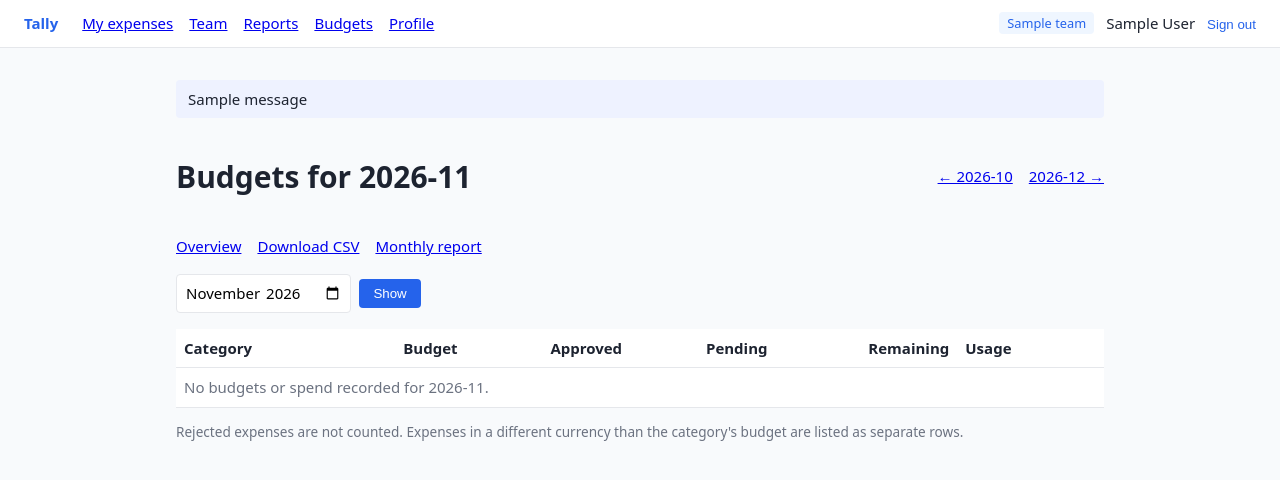
After one commit to mayawissotzky/bench-python-flask, a Flask app: page /budgets/ in a window 1280 px wide. The commit adds this page. Shown: the top 480 px of the page. Run offline with Flask 3, Linux system fonts and the light colour scheme; a user stored in the database is signed in; tables that the repository leaves empty hold one stand-in row (values such as "Sample post"); one stand-in notice (Sample message) is shown.

Commit message:
feat(budgets): monthly per-category team budgets with usage tracking

```diff
--- a/tally/__init__.py
+++ b/tally/__init__.py
@@ -11,6 +11,7 @@ def create_app(config_object="tally.config.Config"):
     login_manager.init_app(app)
 
     from . import api, auth, expenses, exports, profile
+    from .budgets import bp as budgets_bp
     from .cli import register_commands
     from .reports.routes import bp as reports_bp
     from .services.formatting import format_amount, team_badge
@@ -23,6 +24,7 @@ def create_app(config_object="tally.config.Config"):
     app.register_blueprint(profile.bp)
     app.register_blueprint(api.bp)
     app.register_blueprint(exports.bp)
+    app.register_blueprint(budgets_bp)
 
     app.jinja_env.globals["team_badge"] = team_badge
     app.jinja_env.filters["money"] = format_amount
--- /dev/null
+++ b/tally/budgets/__init__.py
@@ -0,0 +1,14 @@
+from flask import Blueprint, redirect, url_for
+from flask_login import current_user, login_required
+
+bp = Blueprint("budgets", __name__, url_prefix="/budgets")
+
+
+@bp.before_request
+@login_required
+def require_team():
+    if not current_user.team_id:
+        return redirect(url_for("teams.create"))
+
+
+from . import routes  # noqa: E402,F401
--- /dev/null
+++ b/tally/budgets/routes.py
@@ -0,0 +1,164 @@
+import csv
+import io
+
+from flask import Response, abort, current_app, flash, jsonify, redirect, render_template, request, url_for
+from flask_login import current_user
+
+from ..services import budget_service
+from . import bp
+
+
+def _require_manager():
+    if not current_user.is_manager:
+        abort(403)
+
+
+def _categories():
+    return current_app.config["EXPENSE_CATEGORIES"]
+
+
+def _overview_url(month_start):
+    return url_for("budgets.index", month=month_start.strftime("%Y-%m"))
+
+
+@bp.get("/")
+def index():
+    month_start = budget_service.parse_month(request.args.get("month"))
+    lines = budget_service.budget_overview(current_user.team_id, month_start)
+    return render_template(
+        "budgets/index.html",
+        lines=lines,
+        totals=budget_service.overview_totals(lines),
+        month=month_start.strftime("%Y-%m"),
+        previous_month=budget_service.shift_month(month_start, -1).strftime("%Y-%m"),
+        next_month=budget_service.shift_month(month_start, 1).strftime("%Y-%m"),
+    )
+
+
+@bp.route("/new", methods=["GET", "POST"])
+def create():
+    _require_manager()
+    if request.method == "POST":
+        budget = budget_service.create_budget(current_user.team_id, current_user, request.form, _categories())
+        if budget is None:
+            flash("That category already has a budget for this month.", "error")
+        else:
+            flash(f"Budget for {budget.category} added.", "success")
+            return redirect(_overview_url(budget.month))
+    month_start = budget_service.parse_month(request.values.get("month"))
+    return render_template(
+        "budgets/form.html",
+        budget=None,
+        categories=_categories(),
+        month=month_start.strftime("%Y-%m"),
+        selected_category=request.values.get("category", ""),
+    )
+
+
+@bp.route("/<int:budget_id>/edit", methods=["GET", "POST"])
+def edit(budget_id):
+    _require_manager()
+    budget = budget_service.get_team_budget_or_404(current_user.team_id, budget_id)
+    if request.method == "POST":
+        budget_service.update_budget(budget, request.form)
+        flash("Budget updated.", "success")
+        return redirect(_overview_url(budget.month))
+    return render_template(
+        "budgets/form.html",
+        budget=budget,
+        categories=_categories(),
+        month=budget.month.strftime("%Y-%m"),
+        selected_category=budget.category,
+    )
+
+
+@bp.post("/<int:budget_id>/delete")
+def delete(budget_id):
+    _require_manager()
+    budget = budget_service.get_team_budget_or_404(current_user.team_id, budget_id)
+    month_start = budget.month
+    budget_service.delete_budget(budget)
+    flash("Budget removed.", "success")
+    return redirect(_overview_url(month_start))
+
+
+@bp.post("/copy")
+def copy_previous():
+    _require_manager()
+    target = budget_service.parse_month(request.form.get("month"))
+    source = budget_service.shift_month(target, -1)
+    created = budget_service.copy_budgets(current_user.team_id, source, target, current_user)
+    if created:
+        flash(f"Copied {created} budget(s) from {source:%Y-%m}.", "success")
+    else:
+        flash(f"Nothing to copy from {source:%Y-%m}.", "error")
+    return redirect(_overview_url(target))
+
+
+@bp.get("/history")
+def history():
+    category = request.args.get("category", "")
+    if category not in _categories():
+        abort(404)
+    end_month = budget_service.parse_month(request.args.get("month"))
+    rows = budget_service.category_history(current_user.team_id, category, end_month)
+    return render_template(
+        "budgets/history.html",
+        category=category,
+        rows=rows,
+        month=end_month.strftime("%Y-%m"),
+    )
+
+
+@bp.get("/export.csv")
+def export_csv():
+    month_start = budget_service.parse_month(request.args.get("month"))
+    lines = budget_service.budget_overview(current_user.team_id, month_start)
+    buf = io.StringIO()
+    writer = csv.writer(buf)
+    writer.writerow(["category", "currency", "limit", "approved", "pending", "spent", "remaining", "percent_used"])
+    for line in lines:
+        writer.writerow(
+            [
+                line.category,
+                line.currency,
+                line.limit if line.limit is not None else "",
+                line.approved,
+                line.pending,
+                line.spent,
+                line.remaining if line.remaining is not None else "",
+                line.percent_used if line.percent_used is not None else "",
+            ]
+        )
+    return Response(
+        buf.getvalue(),
+        mimetype="text/csv",
+        headers={"Content-Disposition": f"attachment; filename=tally-budgets-{month_start:%Y-%m}.csv"},
+    )
+
+
+@bp.get("/summary.json")
+def summary_json():
+    month_start = budget_service.parse_month(request.args.get("month"))
+    lines = budget_service.budget_overview(current_user.team_id, month_start)
+    return jsonify(
+        month=month_start.strftime("%Y-%m"),
+        lines=[
+            {
+                "category": line.category,
+                "currency": line.currency,
+                "budget": line.budget.to_dict() if line.budget else None,
+                "approved": str(line.approved),
+                "pending": str(line.pending),
+                "spent": str(line.spent),
+                "remaining": str(line.remaining) if line.remaining is not None else None,
+                "percent_used": line.percent_used,
+                "state": line.state,
+            }
+            for line in lines
+        ],
+        totals={
+            currency: {key: str(value) if key != "percent_used" else value for key, value in entry.items()}
+            for currency, entry in budget_service.overview_totals(lines).items()
+        },
+    )
--- a/tally/static/style.css
+++ b/tally/static/style.css
@@ -30,3 +30,14 @@ button, .button { background: var(--accent); color: #fff; border: 0; border-radi
 button.link { background: none; color: var(--accent); padding: 0; }
 button.danger { background: #dc2626; }
 form.inline { display: flex; gap: .25rem; align-items: center; }
+.small { font-size: .85rem; }
+.month-nav { display: flex; gap: 1rem; }
+.budget-totals { display: flex; flex-wrap: wrap; gap: 1.5rem; }
+.budget-meter { width: 8rem; height: .9rem; vertical-align: middle; }
+.budget-row-over td { background: #fef2f2; }
+.budget-copy { margin-top: 1rem; }
+.over { color: #b91c1c; font-weight: 600; }
+.pill-budget-ok { background: #dcfce7; }
+.pill-budget-warning { background: #fef3c7; }
+.pill-budget-over { background: #fee2e2; }
+.pill-budget-unbudgeted { background: #f3f4f6; color: var(--muted); }
--- a/tally/templates/base.html
+++ b/tally/templates/base.html
@@ -15,6 +15,7 @@
         {% if current_user.team_id %}
           <a href="{{ url_for('teams.expenses', team_id=current_user.team_id) }}">Team</a>
           <a href="{{ url_for('reports.monthly') }}">Reports</a>
+          <a href="{{ url_for('budgets.index') }}">Budgets</a>
         {% endif %}
         <a href="{{ url_for('profile.edit') }}">Profile</a>
       </nav>
--- /dev/null
+++ b/tally/templates/budgets/_nav.html
@@ -0,0 +1,6 @@
+<nav class="tabs">
+  <a href="{{ url_for('budgets.index', month=month) }}">Overview</a>
+  {% if current_user.is_manager %}<a href="{{ url_for('budgets.create', month=month) }}">Add budget</a>{% endif %}
+  <a href="{{ url_for('budgets.export_csv', month=month) }}">Download CSV</a>
+  <a href="{{ url_for('reports.monthly', month=month) }}">Monthly report</a>
+</nav>
--- /dev/null
+++ b/tally/templates/budgets/index.html
@@ -0,0 +1,82 @@
+{% extends "base.html" %}
+{% block title %}Budgets · Tally{% endblock %}
+{% block content %}
+<div class="toolbar">
+  <h1>Budgets for {{ month }}</h1>
+  <div class="month-nav">
+    <a href="{{ url_for('budgets.index', month=previous_month) }}">&larr; {{ previous_month }}</a>
+    <a href="{{ url_for('budgets.index', month=next_month) }}">{{ next_month }} &rarr;</a>
+  </div>
+</div>
+{% include "budgets/_nav.html" %}
+
+<form class="filters" method="get">
+  <input type="month" name="month" value="{{ month }}">
+  <button type="submit">Show</button>
+</form>
+
+{% if totals %}
+<section class="card budget-totals">
+  {% for currency, entry in totals|dictsort %}
+    <div>
+      <strong>{{ entry.spent|money(currency) }}</strong>
+      <span class="muted">of {{ entry.limit|money(currency) }} budgeted · {{ entry.percent_used }}% used ·
+        {% if entry.remaining >= 0 %}{{ entry.remaining|money(currency) }} left{% else %}{{ (-entry.remaining)|money(currency) }} over{% endif %}</span>
+    </div>
+  {% endfor %}
+</section>
+{% endif %}
+
+<table class="grid">
+  <thead>
+    <tr>
+      <th>Category</th>
+      <th class="num">Budget</th>
+      <th class="num">Approved</th>
+      <th class="num">Pending</th>
+      <th class="num">Remaining</th>
+      <th>Usage</th>
+      <th></th>
+    </tr>
+  </thead>
+  <tbody>
+  {% for line in lines %}
+    <tr class="budget-row budget-row-{{ line.state }}">
+      <td>
+        <a href="{{ url_for('budgets.history', category=line.category, month=month) }}">{{ line.category|title }}</a>
+        {% if line.budget and line.budget.note %}<div class="muted small">{{ line.budget.note }}</div>{% endif %}
+      </td>
+      <td class="num">{% if line.budget %}{{ line.limit|money(line.currency) }}{% else %}<span class="muted">&mdash;</span>{% endif %}</td>
+      <td class="num">{{ line.approved|money(line.currency) }}</td>
+      <td class="num">{{ line.pending|money(line.currency) }}</td>
+      <td class="num">
+        {% if line.budget %}
+          {% if line.remaining >= 0 %}{{ line.remaining|money(line.currency) }}{% else %}<span class="over">{{ (-line.remaining)|money(line.currency) }} over</span>{% endif %}
+        {% else %}<span class="muted">&mdash;</span>{% endif %}
+      </td>
+      <td>{% include "budgets/_meter.html" %}</td>
+      <td>
+        {% if current_user.is_manager %}
+          {% if line.budget %}
+            <a href="{{ url_for('budgets.edit', budget_id=line.budget.id) }}">Edit</a>
+          {% else %}
+            <a href="{{ url_for('budgets.create', month=month, category=line.category) }}">Set budget</a>
+          {% endif %}
+        {% endif %}
+      </td>
+    </tr>
+  {% else %}
+    <tr><td colspan="7" class="muted">No budgets or spend recorded for {{ month }}.</td></tr>
+  {% endfor %}
+  </tbody>
+</table>
+
+{% if current_user.is_manager %}
+<form method="post" action="{{ url_for('budgets.copy_previous') }}" class="inline budget-copy">
+  <input type="hidden" name="month" value="{{ month }}">
+  <button type="submit">Copy budgets from {{ previous_month }}</button>
+  <span class="muted">Existing budgets for {{ month }} are kept.</span>
+</form>
+{% endif %}
+<p class="muted small">Rejected expenses are not counted. Expenses in a different currency than the category's budget are listed as separate rows.</p>
+{% endblock %}
--- a/tally/templates/reports/_nav.html
+++ b/tally/templates/reports/_nav.html
@@ -2,4 +2,5 @@
   <a href="{{ url_for('reports.monthly') }}">Monthly</a>
   <a href="{{ url_for('reports.categories') }}">Categories</a>
   <a href="{{ url_for('reports.yearly') }}">Yearly</a>
+  <a href="{{ url_for('budgets.index') }}">Budgets</a>
 </nav>
```
Also changed, not shown: tally/cli.py (+13 -1 lines), tally/models.py (+37 -0 lines), tally/services/budget_service.py (added, +304 -0 lines), tally/templates/budgets/_meter.html (added, +10 -0 lines), tally/templates/budgets/form.html (added, +39 -0 lines), tally/templates/budgets/history.html (added, +23 -0 lines), README.md.
